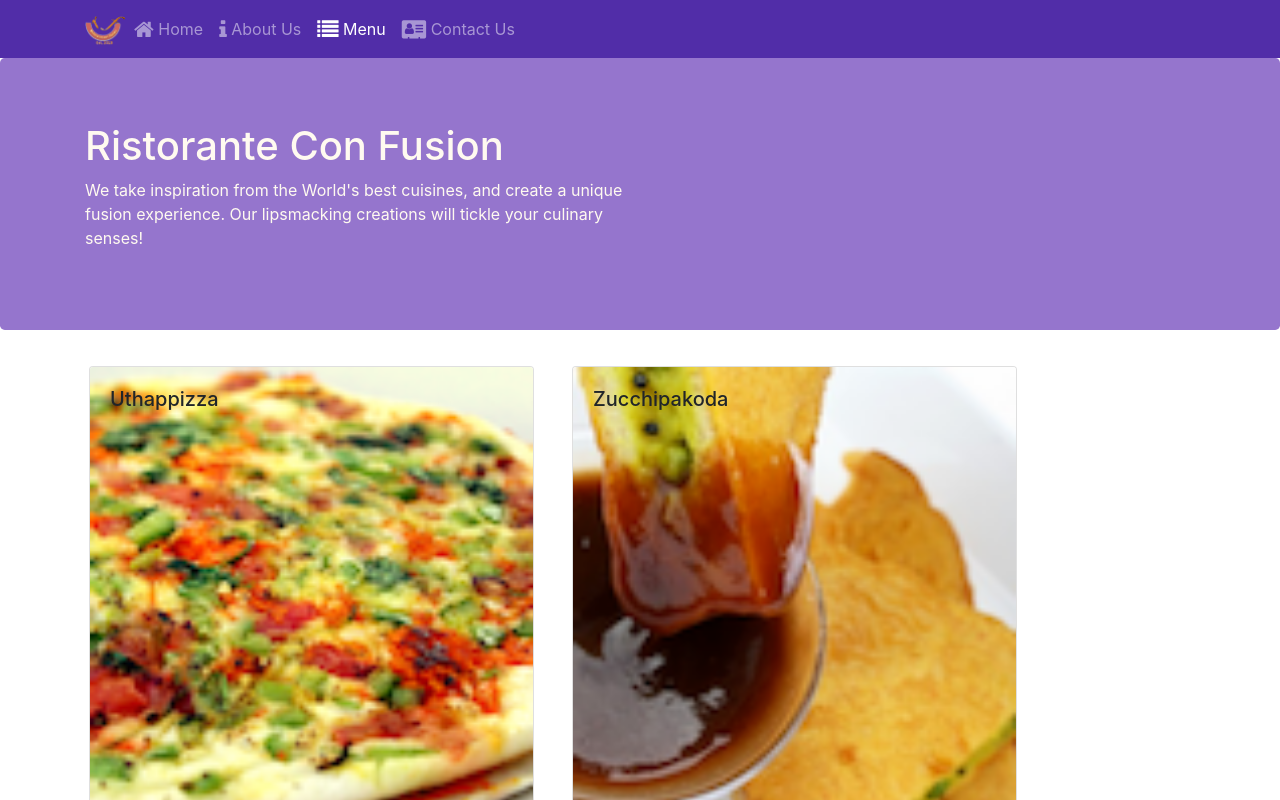
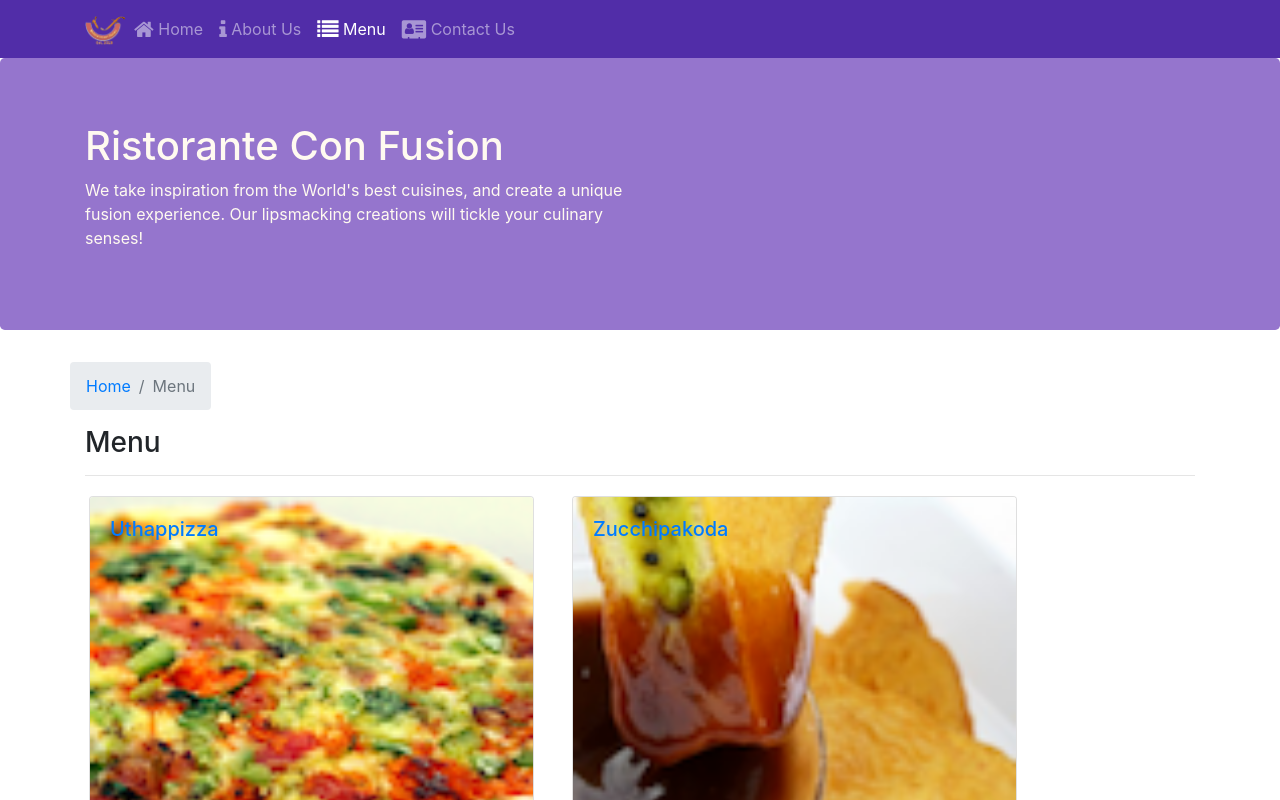
Before and after one commit to LAsurvivor/full-stack-web-development, a React (Create React App) app: page /menu in a window 1280 px wide. Shown: the top 800 px of the page. Built offline with nearby package versions, Linux system fonts and the light colour scheme.

Commit message:
Single Page Applications Part2

```diff
--- a/src/components/ContactComponent.js
+++ b/src/components/ContactComponent.js
@@ -1,8 +1,20 @@
 import React from 'react';
+import { Breadcrumb, BreadcrumbItem } from 'reactstrap';
+import { Link } from 'react-router-dom';
 
 function Contact(props) {
     return(
         <div className="container">
+            <div className="row">
+                <Breadcrumb>
+                    <BreadcrumbItem><Link to='/home'>Home</Link></BreadcrumbItem>
+                    <BreadcrumbItem active>Contact Us</BreadcrumbItem>
+                </Breadcrumb>
+                <div className="col-12">
+                    <h3>Contact Us</h3>
+                    <hr />
+                </div>
+            </div>
             <div className="row row-content">
                 <div className="col-12">
                 <h3>Location Information</h3>
--- a/src/components/DishdetailComponent.js
+++ b/src/components/DishdetailComponent.js
@@ -1,5 +1,6 @@
 import React, { Component } from 'react';
-import { Card, CardImg, CardText, CardBody, CardTitle } from 'reactstrap';
+import { Card, CardImg, CardText, CardBody, CardTitle, Breadcrumb, BreadcrumbItem } from 'reactstrap';
+import { Link } from 'react-router-dom';
 
     function RenderDish({dish}) {
         return(
@@ -14,6 +15,11 @@ import { Card, CardImg, CardText, CardBody, CardTitle } from 'reactstrap';
     }
 
     function RenderComments({comments}) {
+        if (comments == null || comments.length === 0)
+            return (
+                <div></div>
+            );
+
         const commentList = comments.map((comment) => {
             return (
                 <li>
@@ -38,11 +44,21 @@ import { Card, CardImg, CardText, CardBody, CardTitle } from 'reactstrap';
             return (
                 <div className="container">
                     <div className="row">
+                        <Breadcrumb>
+                            <BreadcrumbItem><Link to='/menu'>Menu</Link></BreadcrumbItem>
+                            <BreadcrumbItem active>{props.dish.name}</BreadcrumbItem>
+                        </Breadcrumb>
+                        <div className="col-12">
+                            <h3>{props.dish.name}</h3>
+                            <hr />
+                        </div>
+                    </div>
+                    <div className="row">
                         <div className="col-12 col-md-5 m-1">
                             <RenderDish dish={props.dish} />
                         </div>
                         <div className="col-12 col-md-5 m-1">
-                            <RenderComments comments={props.dish.comments} />
+                            <RenderComments comments={props.comments} />
                         </div>
                     </div>
                 </div>
--- a/src/components/MainComponent.js
+++ b/src/components/MainComponent.js
@@ -34,12 +34,21 @@ class Main extends Component {
         );
     }
 
+    const DishWithId = ({match}) => {
+        return (
+            <DishDetail dish={this.state.dishes.filter((dish) => dish.id === parseInt(match.params.dishId,10))[0]}
+                        comments={this.state.comments.filter((comment) => comment.dishId === parseInt(match.params.dishId,10))}
+            />
+        );
+    }
+
     return (
       <div className="App">
         <Header />
         <Switch>
             <Route path="/home" component={HomePage} />
             <Route exact path="/menu" component={() => <Menu dishes={this.state.dishes} />} />
+            <Route path="/menu/:dishId" component={DishWithId} />
             <Route exact path="/contactus" component={Contact} />
             <Redirect to="/home" />
         </Switch>
--- a/src/components/MenuComponent.js
+++ b/src/components/MenuComponent.js
@@ -1,13 +1,16 @@
 import React from 'react';
-import { Card, CardImg, CardImgOverlay, CardTitle } from 'reactstrap';
+import { Card, CardImg, CardImgOverlay, CardTitle, Breadcrumb, BreadcrumbItem } from 'reactstrap';
+import { Link } from 'react-router-dom';
 
     function RenderMenuItem ({ dish, onClick }) {
         return (
-            <Card onClick={() => onClick(dish.id)}>
-                <CardImg width="100%" src={dish.image} alt={dish.name} />
-                <CardImgOverlay>
-                    <CardTitle>{dish.name}</CardTitle>
-                </CardImgOverlay>
+            <Card>
+                <Link to={`/menu/${dish.id}`}>
+                    <CardImg width="100%" src={dish.image} alt={dish.name} />
+                    <CardImgOverlay>
+                        <CardTitle>{dish.name}</CardTitle>
+                    </CardImgOverlay>
+                </Link>
             </Card>
         );
     }
@@ -17,13 +20,23 @@ import { Card, CardImg, CardImgOverlay, CardTitle } from 'reactstrap';
         const menu = props.dishes.map((dish) => {
             return (
                 <div key={dish.id} className="col-12 col-md-5 m-1">
-                    <RenderMenuItem dish={dish} onClick={props.onClick} />
+                    <RenderMenuItem dish={dish} />
                 </div>
             );
         });
 
         return (
             <div className="container">
+                <div className="row">
+                    <Breadcrumb>
+                        <BreadcrumbItem><Link to='/home'>Home</Link></BreadcrumbItem>
+                        <BreadcrumbItem active>Menu</BreadcrumbItem>
+                    </Breadcrumb>
+                    <div className="col-12">
+                        <h3>Menu</h3>
+                        <hr />
+                    </div>
+                </div>
                 <div className="row">
                     {menu}
                 </div>
```
